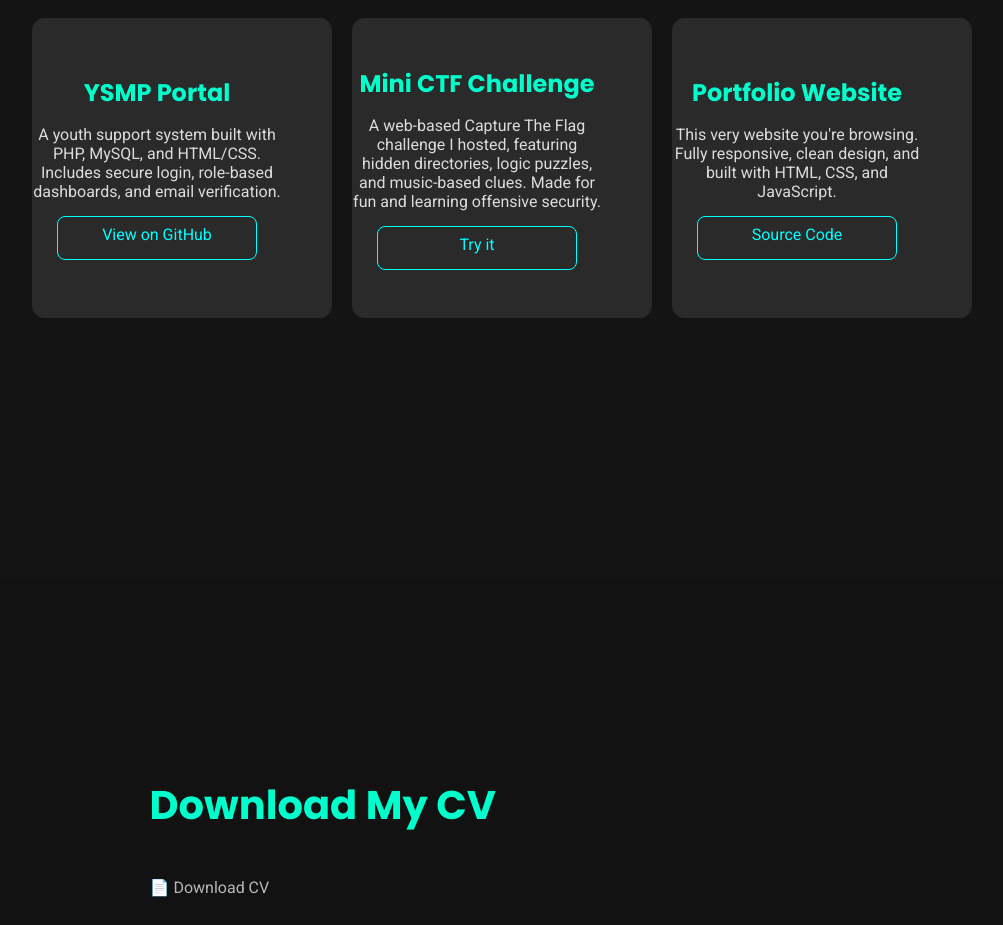
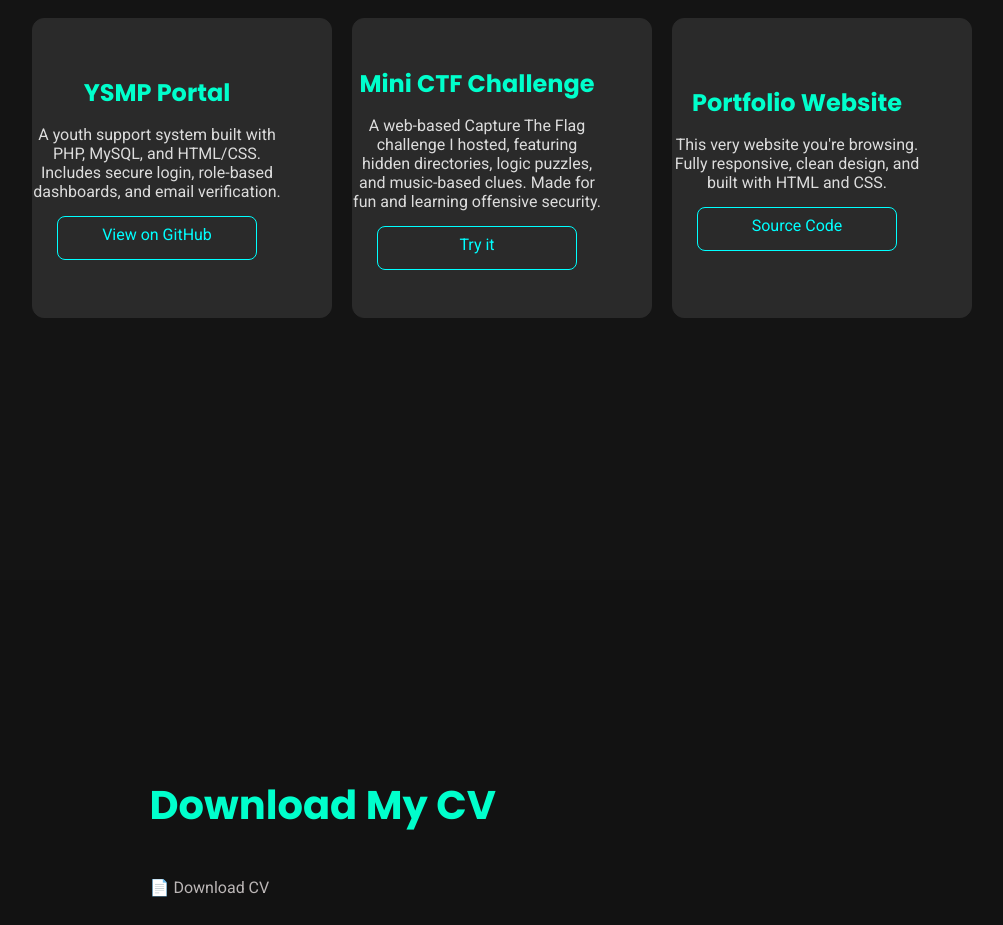
Before and after one commit to Lewis-Jade/Portfolio, a plain HTML site: page index.html in a window 1280 px wide. Shown: the part 2680-3605 px from the top of the page, without its empty margins (148-1151 px from the left). Drawn offline with Linux system fonts and the light colour scheme.

Commit message:
The is the last sketch

```diff
--- a/index.html
+++ b/index.html
@@ -107,7 +107,7 @@
 
   <div class="project">
     <h3>Portfolio Website</h3>
-    <p>This very website you're browsing. Fully responsive, clean design, and built with HTML, CSS, and JavaScript.</p>
+    <p>This very website you're browsing. Fully responsive, clean design, and built with HTML and CSS.</p>
     <a href="https://github.com/Lewis-Jade/Portfolio" target="_blank">Source Code</a>
   </div>
      </section>
```
